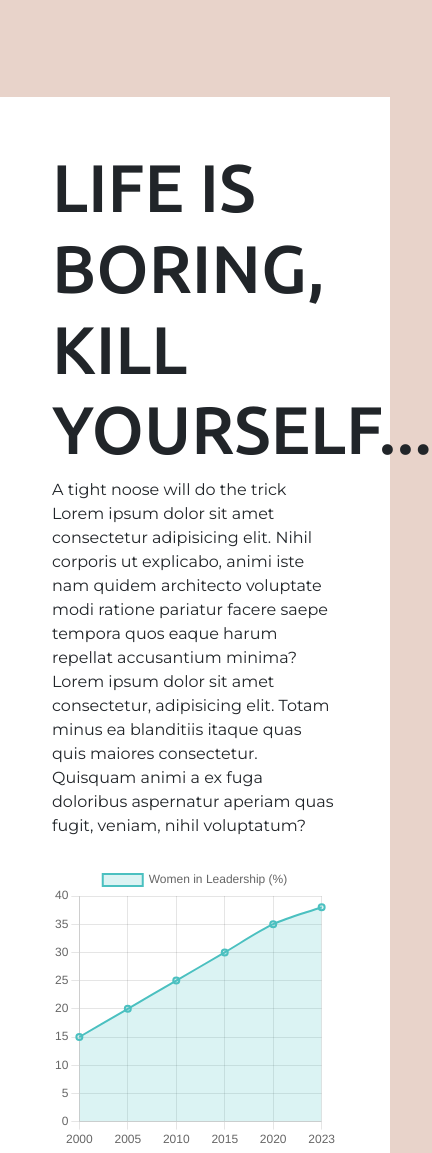
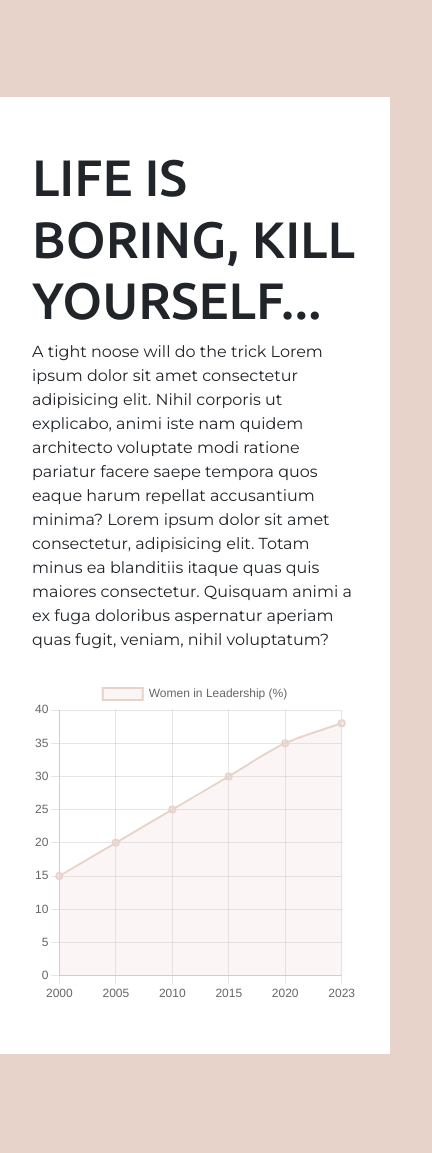
Before and after one commit to mj-weshh/empower_her_website, a plain HTML site: page index.html in a window 390 px wide. Shown: the part 1673-2826 px from the top of the page, 432 px wide, since content can reach past the window. Drawn offline with nearby package versions, Linux system fonts and the light colour scheme; a web font is replaced by a local one.

Commit message:
Footer update

```diff
--- a/assets/css/styles.css
+++ b/assets/css/styles.css
@@ -367,12 +367,16 @@ h1 {
   }
 }
 
-
-
 /* chart information section */
 .chart-section {
   background-color: var(--secodary-background);
   margin: 100px auto;
+}
+
+.chart-wrapper .chart-content-description-mofo {
+  transform: translateX(0%);
+  transition: all 1s ease-out;
+  position: relative;
 }
 
 .cocky-bastard-chart {
@@ -389,10 +393,8 @@ h1 {
   /* height: 700px; */
   justify-content: center;
   align-items: center;
-}
-
-#womenLeadershipChart {
-    width: 100%;
+  transform: translateX(0%);
+  transition: all 1s ease-out;
 }
 
 .description .chart-heading h1 {
@@ -400,6 +402,10 @@ h1 {
   font-size: 4.2em;
   font-weight: 600px;
   font-family: "Ubuntu", sans-serif;
+}
+
+#womenLeadershipChart {
+  width: 100%;
 }
 
 @media (max-width: 1024px) {
@@ -414,24 +420,13 @@ h1 {
   .chart-container {
     width: 350px;
   }
+  .cocky-bastard-chart {
+    margin: 0 20px;
   }
-
-
-
-
-
-
-
-
-
-
-
-
-
-
-
-
-
+  .description .chart-heading h1 {
+    font-size: 3.2em;
+  }
+}
 
 @media (max-width: 1024px) {
   .section {
--- a/assets/js/script.js
+++ b/assets/js/script.js
@@ -16,6 +16,7 @@ document.addEventListener('DOMContentLoaded', () => {
 
      const observer = new IntersectionObserver(callback, options);
 
-     const targets = document.querySelectorAll('.image-container-potrait, .description');
+     // const targets = document.querySelectorAll('.image-container-potrait, .description, ..chart-content-description-mofo, .chart-container');
+     const targets = document.querySelectorAll('.image-container-potrait, .description, .chart-content-description-mofo, .chart-container');
      targets.forEach(target => observer.observe(target));
  });
--- a/index.html
+++ b/index.html
@@ -109,7 +109,7 @@
 
      </main>
 
-     <!-- <footer>
+     <footer>
           <div class="main-footer">
                <div class="main-footer-top">
                     <div class="main-footer-top-logo">
@@ -147,8 +147,7 @@
 
                               <div class="footer-contact-item">
                                    <i class="fa-solid fa-envelope"></i>
-                                   <a href="mailto:info@asiaafrika.org">info@asiaafrika.org</a> | <a
-                                        href="mailto:ashley.ouda@asiaafrika.org">ashley.ouda@asiaafrika.org</a>
+                                   <a href="mailto:info@asiaafrika.org">info@asiaafrika.org</a>
                               </div>
 
                               <div class="footer-contact-item">
@@ -158,6 +157,7 @@
                          </div>
 
                          <br>
+                         <hr>
 
                          <div class="social-icons">
                               <a href="#"><i class="fa-brands fa-instagram"></i></a>
@@ -175,7 +175,7 @@
                <p class="copy"><b>©</b> 2024 ASIA AFRICA CHAMBER OF COMMERCE. All Rights Reserved.</p>
           </div>
           </div>
-     </footer> -->
+     </footer>
 
      <script src="https://cdnjs.cloudflare.com/ajax/libs/jquery/3.7.1/jquery.min.js" integrity="sha512-v2CJ7UaYy4JwqLDIrZUI/4hqeoQieOmAZNXBeQyjo21dadnwR+8ZaIJVT8EE2iyI61OV8e6M8PP2/4hpQINQ/g==" crossorigin="anonymous" referrerpolicy="no-referrer"></script>
      <script src="https://cdnjs.cloudflare.com/ajax/libs/wow/1.1.2/wow.min.js"></script>
@@ -199,8 +199,8 @@
                 datasets: [{
                     label: 'Women in Leadership (%)',
                     data: [15, 20, 25, 30, 35, 38],
-                    backgroundColor: 'rgba(75, 192, 192, 0.2)',
-                    borderColor: 'rgba(75, 192, 192, 1)',
+                    backgroundColor: 'rgba(232, 211, 202, 0.2)',
+                    borderColor: 'rgba(232, 211, 202, 1)',
                     borderWidth: 2,
                     fill: true,
                     tension: 0.3
```
Lines whose indentation alone changed are shown as unchanged.
